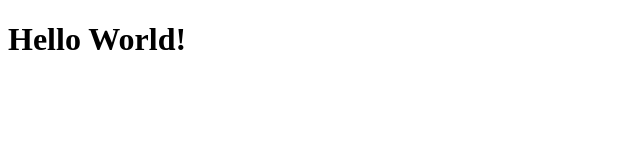
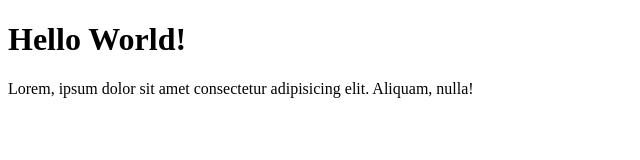
Before and after one commit to Alifahmadf/wpu-git-test, a plain HTML site: page index.html in a window 1280 px wide. Shown: the whole page, without its empty margins (0-640 px from the left). Drawn offline with Linux system fonts and the light colour scheme.

Commit message:
menambahkan pargraf

```diff
--- a/index.html
+++ b/index.html
@@ -8,5 +8,6 @@
 </head>
 <body>
     <h1>Hello World!</h1>
+    <p>Lorem, ipsum dolor sit amet consectetur adipisicing elit. Aliquam, nulla!</p>
 </body>
 </html>
```
